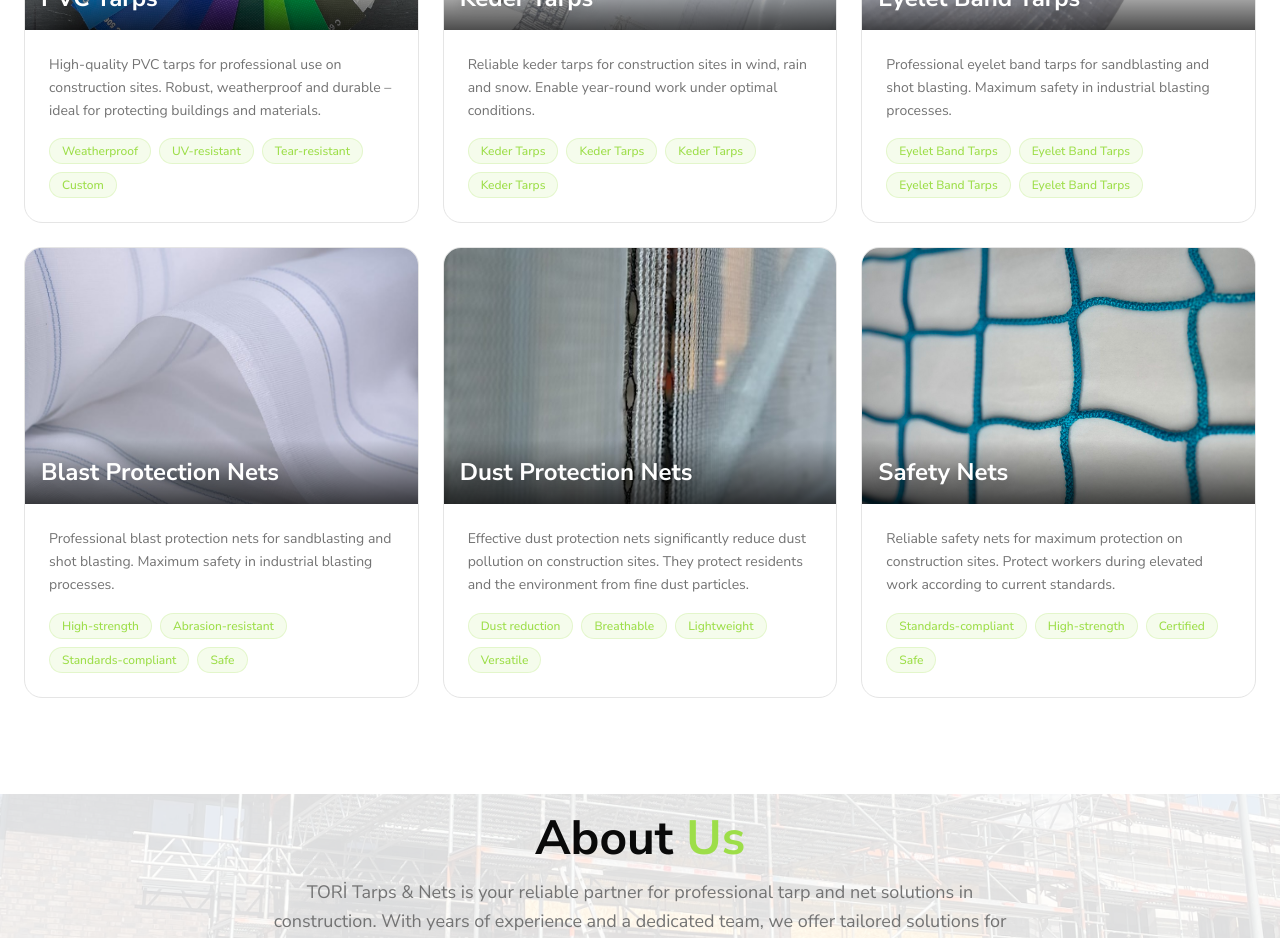
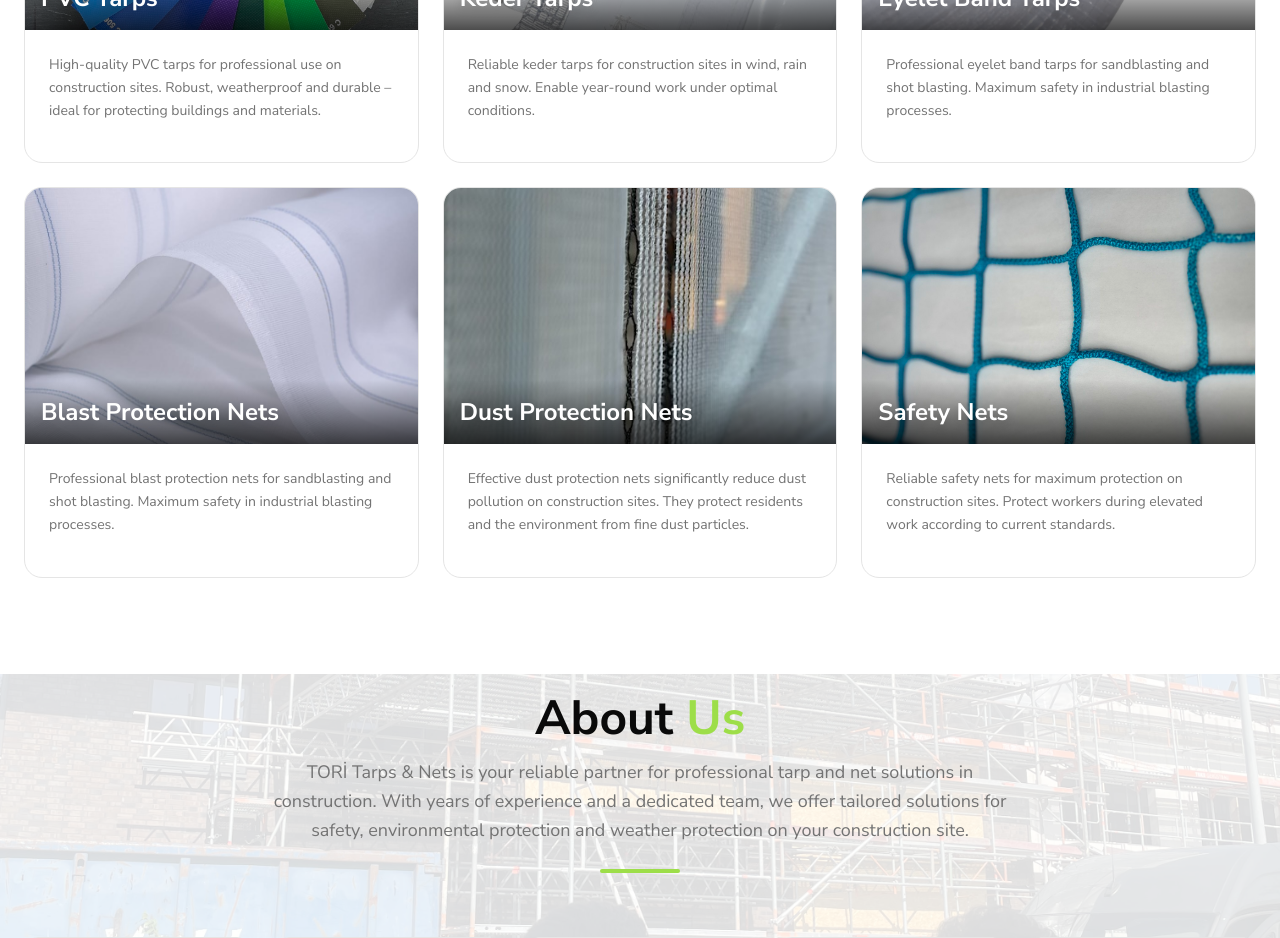
Before and after one commit to omkar25/planenstore, a Next.js app: page /en in a window 1280 px wide. Shown: the part 1620-2558 px from the top of the page. Built offline with nearby package versions, Linux system fonts and the light colour scheme.

Commit message:
remove the feature from portfolio

```diff
--- a/components/landing-page/Portfolio.tsx
+++ b/components/landing-page/Portfolio.tsx
@@ -59,7 +59,7 @@
         <p className="text-muted-foreground text-sm leading-relaxed mb-4">
           {description}
         </p>
-        <div className="flex flex-wrap gap-2">
+      {/*   <div className="flex flex-wrap gap-2">
           {features.map((feature, i) => (
             <span
               key={i}
@@ -68,7 +68,7 @@
               {feature}
             </span>
           ))}
-        </div>
+        </div> */}
       </div>
     </motion.div>
   );
```
